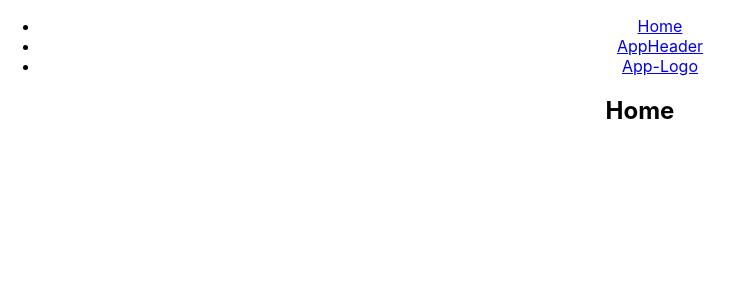
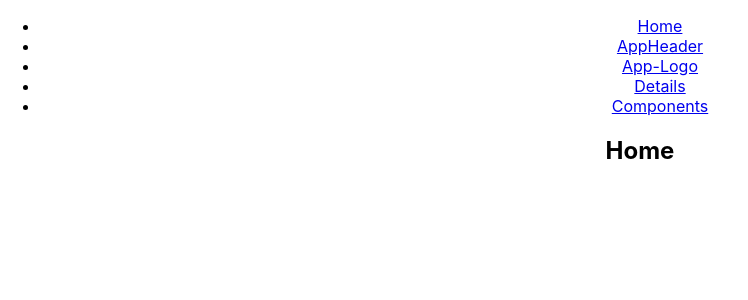
Before and after one commit to LauNic06/MarsAppSPA, a React (Create React App) app in the folder marsappspa/: page / in a window 1280 px wide. Shown: the top 300 px of the page, without its empty margins (0-748 px from the left). Built offline with nearby package versions, Linux system fonts and the light colour scheme.

Commit message:
Done multiple pages with different routes

```diff
--- a/marsappspa/src/App.tsx
+++ b/marsappspa/src/App.tsx
@@ -105,40 +105,25 @@ function App() {
                     <li>
                         <Link to="/app-logo">App-Logo</Link>
                     </li>
-                    {/*<li>*/}
-                    {/*    <Link to="/details">Details</Link>*/}
-                    {/*</li>*/}
-                    {/*<li>*/}
-                    {/*    <Link to="/components">Components</Link>*/}
-                    {/*</li>*/}
+                    <li>
+                        <Link to="/details">Details</Link>
+                    </li>
+                    <li>
+                        <Link to="/components">Components</Link>
+                    </li>
                 </ul>
-
 
                 <Routes>
                     <Route path="/" element={<Home/>} />
                     <Route path="/app-header" element={<AppHeader/>} />
                     <Route path="/app-logo" element={<AppLogo/>} />
+                    <Route path="/details" element={<Template title="NASA" p1="Astronomy Picture of the Day" p2="2001 March 6" image={dumbbell}/>} />
+                    <Route
+                        path="/components"
+                        element={ <userDetailContext.Provider value={{count: count, setCount: setCount}}> <Component1 />
+                                </userDetailContext.Provider>} />
                 </Routes>
             </div>
-            {/*<div className="App">*/}
-            {/*    <header className="App-header">*/}
-            {/*        <img src={logo} className="App-logo" alt="logo" />*/}
-            {/*        <Template title="NASA" p1="Astronomy Picture of the Day" p2="2001 March 6" image={dumbbell}/>*/}
-            {/*        <userDetailContext.Provider value={{count: count, setCount: setCount}}>*/}
-            {/*            <Component1 />*/}
-            {/*        </userDetailContext.Provider>*/}
-            {/*        /!*<Component3 component4={{count: count}} message={"Component3's message"}/>*!/*/}
-            {/*        /!*<Component2 count={count} setCount={setCount} />*!/*/}
-            {/*        <a*/}
-            {/*            className="App-link"*/}
-            {/*            href="https://reactjs.org"*/}
-            {/*            target="_blank"*/}
-            {/*            rel="noopener noreferrer"*/}
-            {/*        >*/}
-            {/*            Learn React*/}
-            {/*        </a>*/}
-            {/*    </header>*/}
-            {/*</div>*/}
         </Router>
     );
 }
```
